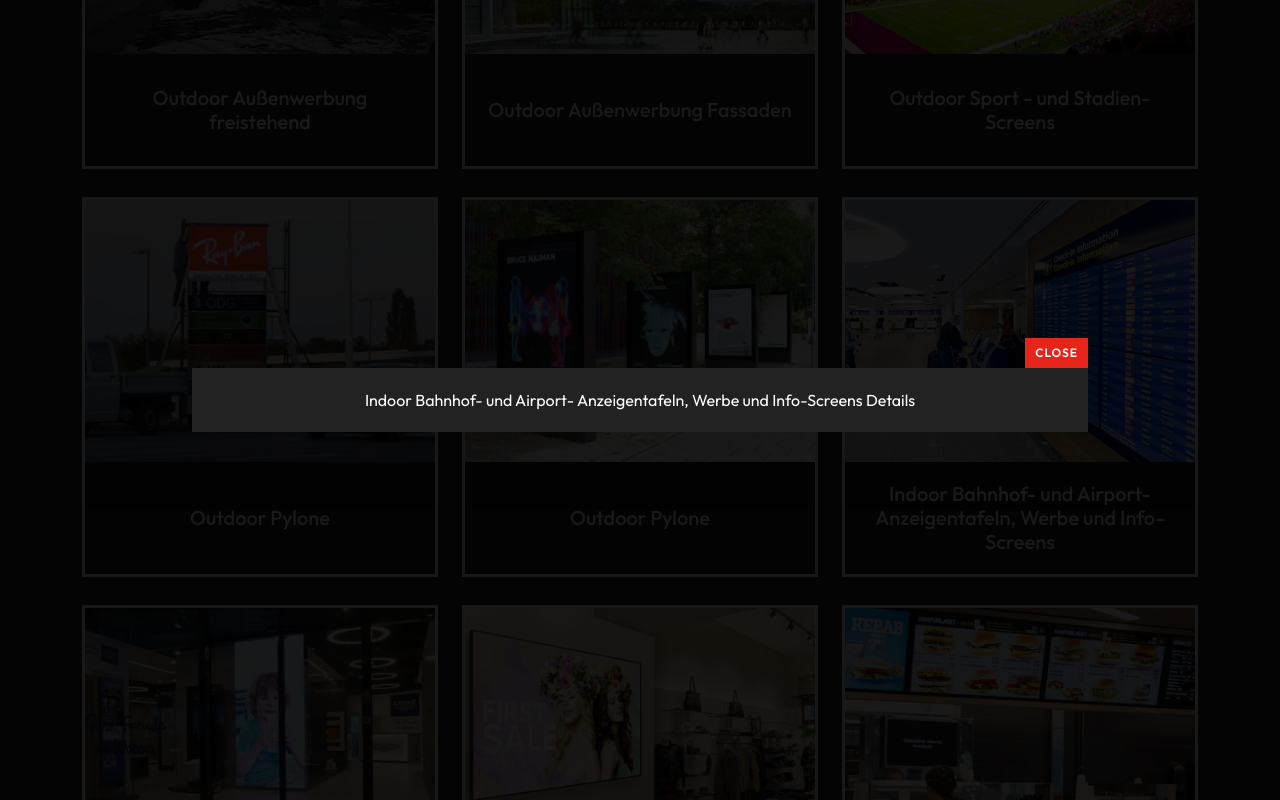
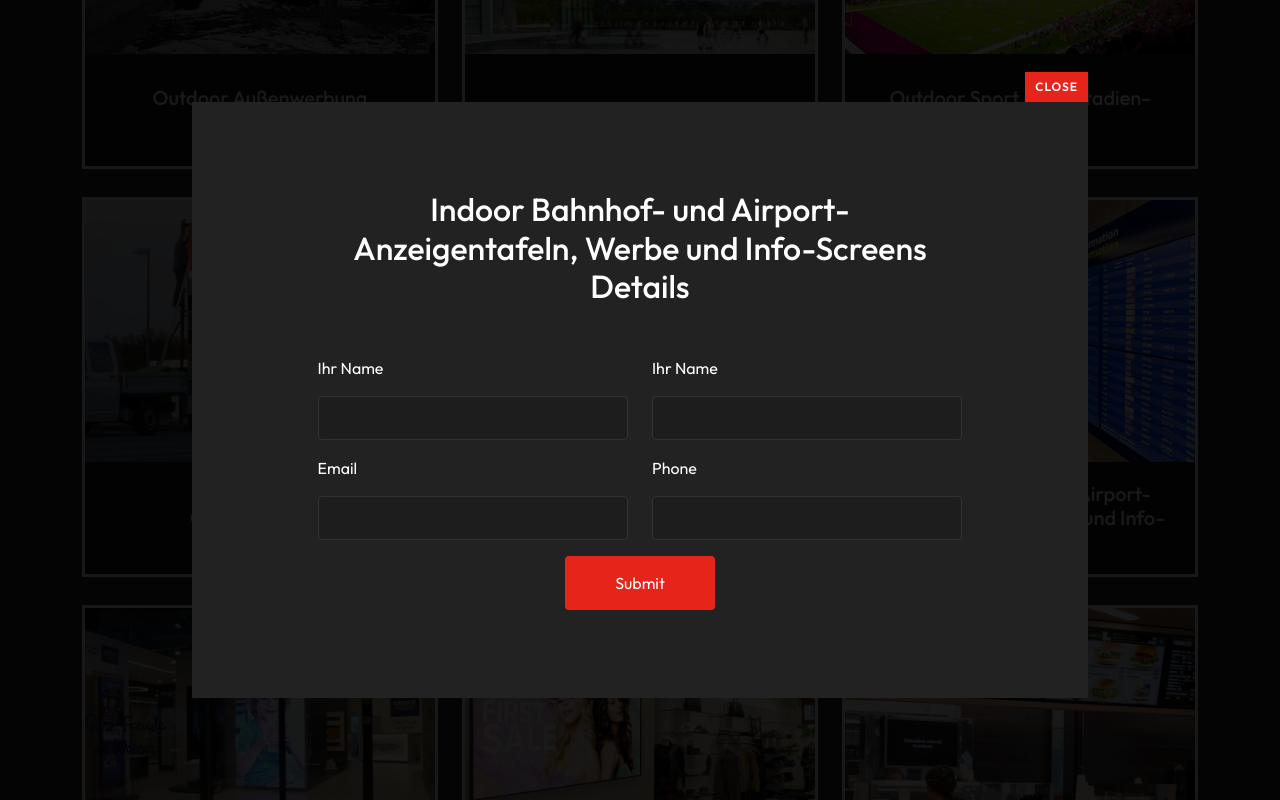
Before and after one commit to iammohammadmonir/bisctec, a React (Create React App) app: page / in a window 1280 px wide. Both pictures are taken after a click on the element 1020 px from the left and 2593 px from the top of the page. Shown: the part 2193-2993 px from the top of the page. Built offline with nearby package versions, Linux system fonts and the light colour scheme; the HTML template or start-up script is replaced by a standard one.

Commit message:
Product form

```diff
--- a/package.json
+++ b/package.json
@@ -15,6 +15,7 @@
     "react-dom": "^18.2.0",
     "react-html5video": "^2.5.1",
     "react-icons": "^4.7.1",
+    "react-router-dom": "^6.8.2",
     "react-scripts": "5.0.1",
     "react-slick": "^0.29.0",
     "react-spring": "^9.7.0",
--- /dev/null
+++ b/src/components/FormRow.js
@@ -0,0 +1,18 @@
+const FormRow = ({ type, name, value, handleChange, labelText }) => {
+  return (
+    <div className='form-row'>
+      <label htmlFor={name} className='form-label'>
+        {labelText || name}
+      </label>
+      <input
+        type={type}
+        value={value}
+        name={name}
+        onChange={handleChange}
+        className='form-input'
+      />
+    </div>
+  );
+};
+
+export default FormRow;
--- a/src/components/Product.js
+++ b/src/components/Product.js
@@ -1,5 +1,6 @@
 import { useState } from 'react';
 import data from '../data/productsData';
+import FormRow from './FormRow';
 
 const Product = () => {
   const [productPopup, setProductPopup] = useState([]);
@@ -42,7 +43,34 @@ const Product = () => {
               <div onClick={changeContent} className='close'>
                 Close
               </div>
-              <div className='product-popup-content'>{productPopup}</div>
+              <div className='product-popup-content'>
+                <div>
+                  <form className='form'>
+                    <h2 className='mb-50'>{productPopup}</h2>
+                    <div className='row mb-20'>
+                      <div className='col-lg-6'>
+                        <FormRow type='text' name='Ihr Name' />
+                      </div>
+                      <div className='col-lg-6'>
+                        <FormRow type='text' name='Ihr Name' />
+                      </div>
+                    </div>
+                    <div className='row'>
+                      <div className='col-lg-6'>
+                        <FormRow type='text' name='Email' />
+                      </div>
+                      <div className='col-lg-6'>
+                        <FormRow type='text' name='Phone' />
+                      </div>
+                    </div>
+                    <div className=''>
+                      <button className='btn submit' type='submit'>
+                        Submit
+                      </button>
+                    </div>
+                  </form>
+                </div>
+              </div>
             </div>
           </div>
         )}
--- a/src/components/Projects.js
+++ b/src/components/Projects.js
@@ -18,6 +18,7 @@ import {
 
 import data from '../data/projectsData';
 import { useState } from 'react';
+import styled from 'styled-components';
 
 const Projects = () => {
   const [popup, setPopup] = useState([]);
@@ -29,7 +30,7 @@ const Projects = () => {
   };
 
   return (
-    <div className='section-padding bg-dark-v2'>
+    <Wrapper className='section-padding bg-dark-v2'>
       <div className='container'>
         <div className='heading text-center mb-30'>
           <h6>Our Recent</h6>
@@ -125,8 +126,26 @@ const Projects = () => {
           </div>
         )}
       </div>
-    </div>
+    </Wrapper>
   );
 };
 
+const Wrapper = styled.div`
+  .popup-body {
+    width: 90%;
+    height: auto;
+    background-color: #222;
+    text-align: center;
+    padding: 0px;
+    @media (min-width: 992px) {
+      width: 70%;
+    }
+  }
+
+  .project-info {
+    text-align: center;
+    background-color: var(--color-dark-v1);
+  }
+`;
+
 export default Projects;
--- a/src/components/Services.js
+++ b/src/components/Services.js
@@ -16,7 +16,7 @@ const Services = () => {
       <div className='container'>
         <div className='row'>
           <div className='col-lg-4'>
-            <div className='heading  mt-30'>
+            <div className='heading  mt-30 mb-50'>
               <h6>Our Awesome</h6>
               <h2>Services</h2>
             </div>
--- a/src/components/Technologie.js
+++ b/src/components/Technologie.js
@@ -16,7 +16,7 @@ const Technologie = () => {
       <div className='container'>
         <div className='row'>
           <div className='col-lg-4'>
-            <div className='heading  mt-30'>
+            <div className='heading  mt-30 mb-50'>
               <h6>Our Modern</h6>
               <h2>Technologie</h2>
             </div>
--- a/src/data/projectsData.js
+++ b/src/data/projectsData.js
@@ -111,10 +111,7 @@ const projectsData = [
         id: 16,
         galleryImage: './images/projects/wr-neustadt/WNZ16.jpg',
       },
-      {
-        id: 16,
-        galleryImage: './images/projects/wr-neustadt/WNZ16.jpg',
-      },
+
       {
         id: 17,
         galleryImage: './images/projects/wr-neustadt/WNZ17.jpg',
--- a/src/index.css
+++ b/src/index.css
@@ -338,11 +338,18 @@ p {
 
 .btn {
   display: inline-block;
-  background-color: red;
+  background-color: var(--color-red);
   padding: 8px 20px;
   border-radius: 4px;
+  font-family: inherit;
 }
-
+.btn.submit {
+  border: none;
+  font-size: 16px;
+  color: #fff;
+  padding: 15px 50px;
+  cursor: pointer;
+}
 /* Project */
 .project-info {
   padding: 15px;
@@ -375,14 +382,6 @@ p {
   justify-content: center;
   z-index: 999;
   background: rgba(0, 0, 0, 0.8);
-}
-
-.popup-body {
-  width: 70%;
-  height: auto;
-  background-color: #222;
-  text-align: center;
-  padding: 0px;
 }
 
 .galleryImg .swiper-slide {
@@ -543,3 +542,57 @@ p {
 .mySwiper .swiper-slide {
   max-width: 500px !important;
 }
+
+.swiper-button-next:after,
+.swiper-button-prev:after {
+  color: var(--color-red) !important;
+}
+
+/* form */
+
+.form {
+  width: 100%;
+  max-width: 80%;
+  padding: 20px;
+  margin: 3rem auto;
+}
+.form:hover {
+  box-shadow: var(--shadow-4);
+}
+.form-label {
+  display: block;
+  font-size: 16px;
+  margin-bottom: 16px;
+  text-transform: capitalize;
+  text-align: left;
+}
+.form-input,
+.form-textarea,
+.form-select {
+  width: 100%;
+  padding: 0.375rem 0.75rem;
+  border-radius: 4px;
+  background: var(--color-dark-v1);
+  border: 1px solid #333;
+  font-size: 16px;
+  color: #fff;
+}
+.form-input {
+  height: 44px;
+}
+.form-row {
+  margin-bottom: 1rem;
+}
+
+.form-textarea {
+  height: 7rem;
+}
+::placeholder {
+  font-family: inherit;
+  color: var(--grey-400);
+}
+.form-alert {
+  color: var(--red-dark);
+  letter-spacing: var(--letterSpacing);
+  text-transform: capitalize;
+}
```
Also changed, not shown: 1 other file (tests, documents, lock files or other folders).
